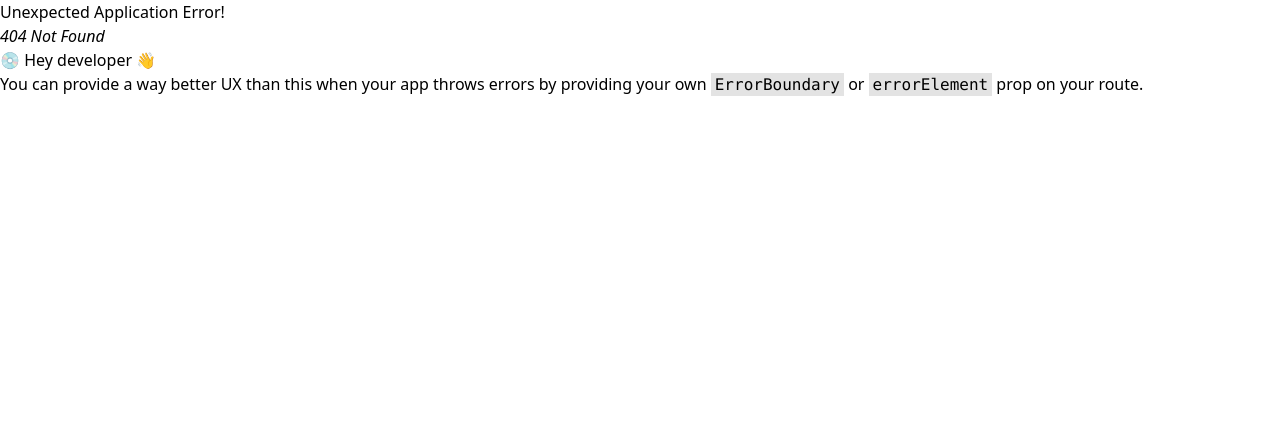
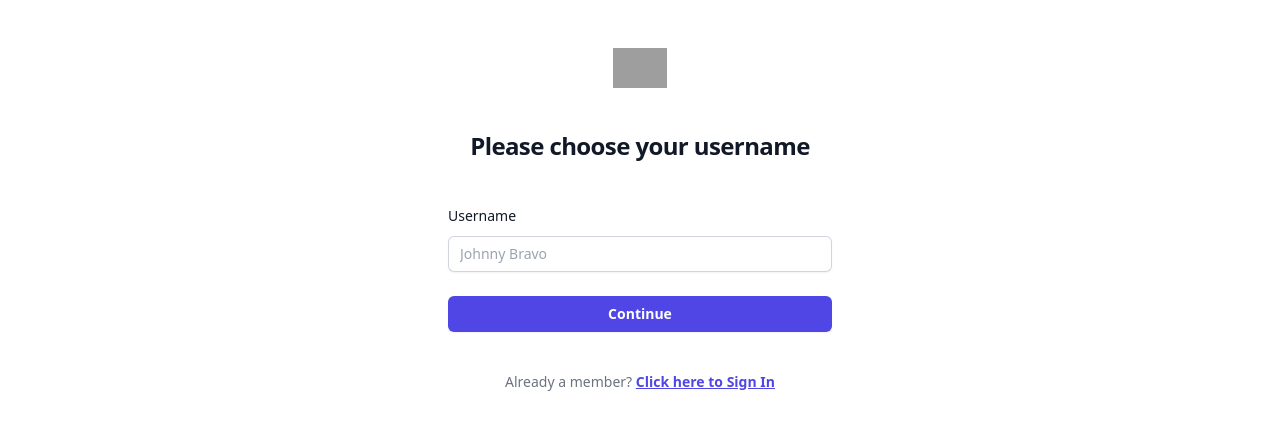
Before and after one commit to CostinVE/ConnectApp, a React (Vite) app: page /ChooseUsername in a window 1280 px wide. Before the commit this address had no page. Shown: the top 430 px of the page. Built offline with nearby package versions, Linux system fonts and the light colour scheme; grey boxes are pictures that could not be loaded.

Commit message:
update 3

```diff
--- /dev/null
+++ b/src/components/ChooseUsername.jsx
@@ -0,0 +1,102 @@
+import { useState } from 'react';
+import { useNavigate } from 'react-router-dom';
+import { auth } from '../config/firebase';
+import { updateProfile } from 'firebase/auth';
+import { collection, addDoc } from 'firebase/firestore';
+import { database } from '../config/firebase';
+
+export const ChooseUsername = () => {
+  const [username, setUsername] = useState('');
+  const navigate = useNavigate();
+
+  const addUserToFirestore = async (userID, username) => {
+    try {
+      // Add a new document with a generated ID
+      const docRef = await addDoc(collection(database, 'Users'), {
+        UserID: userID,
+        Username: username
+      });
+      console.log('Document written with ID: ', docRef.id);
+    } catch (e) {
+      console.error('Error adding document: ', e);
+    }
+  };
+
+  const handleContinue = async () => {
+    try {
+        event.preventDefault()
+      // Ensure username is not empty
+      if (!username) {
+        console.error('Username is required.');
+        return;
+      }
+
+      // Get the userID of the current user
+      const userID = auth.currentUser.uid;
+
+      // Update the user's display name using updateProfile
+      await updateProfile(auth.currentUser, { displayName: username });
+
+      // Add user data to Firestore
+      await addUserToFirestore(userID, username);
+
+      // Now you can navigate to the next page or perform any other actions
+      navigate('/ConnectApp');
+    } catch (err) {
+      console.error(err);
+    }
+  };  return (
+    <>
+      <div className="flex min-h-full flex-1 flex-col justify-center px-6 py-12 lg:px-8">
+        <div className="sm:mx-auto sm:w-full sm:max-w-sm">
+          <img
+            className="mx-auto h-10 w-auto"
+            src="https://tailwindui.com/img/logos/mark.svg?color=indigo&shade=600"
+            alt="Your Company"
+          />
+          <h2 className="mt-10 text-center text-2xl font-bold leading-9 tracking-tight text-gray-900">
+            Please choose your username
+          </h2>
+        </div>
+
+        <div className="mt-10 sm:mx-auto sm:w-full sm:max-w-sm">
+          <form className="space-y-6">
+            <div>
+              <label htmlFor="username" className="block text-sm font-medium leading-6 text-gray-900">
+                Username
+              </label>
+              <div className="mt-2">
+                <input
+                  id="username"
+                  name="username"
+                  type="text"
+                  className="block w-full rounded-md border-0 py-1.5 text-gray-900 shadow-sm ring-1 ring-inset ring-gray-300 placeholder:text-gray-400 focus:ring-2 focus:ring-inset focus:ring-indigo-600 sm:text-sm sm:leading-6"
+                  placeholder="Johnny Bravo"
+                  value={username}
+                  onChange={(event) => setUsername(event.target.value)}
+                />
+              </div>
+            </div>
+
+            <div>
+              <button
+                type="button"
+                className="flex w-full justify-center rounded-md bg-indigo-600 px-3 py-1.5 text-sm font-semibold leading-6 text-white shadow-sm hover:bg-indigo-500 focus-visible:outline focus-visible:outline-2 focus-visible:outline-offset-2 focus-visible:outline-indigo-600"
+                onClick={handleContinue}
+              >
+                Continue
+              </button>
+            </div>
+          </form>
+
+          <p className="mt-10 text-center text-sm text-gray-500">
+            Already a member?{' '}
+            <a href="/SignIn" className="font-bold leading-4 text-indigo-600 hover:text-indigo-500 underline hover:underline-offset-[2px]">
+              Click here to Sign In
+            </a>
+          </p>
+        </div>
+      </div>
+    </>
+  );
+};
--- a/src/components/MainFeed.jsx
+++ b/src/components/MainFeed.jsx
@@ -12,6 +12,7 @@ import React, { useState, useEffect } from "react";
 import '../index.css';
 import { database, auth } from '../config/firebase.jsx';
 import { collection, addDoc, Timestamp, getDocs} from 'firebase/firestore';
+import { getUserByUserID } from "./getUserByUsername.jsx";
 
 export const MainFeed = () => {
 
@@ -22,13 +23,8 @@ export const MainFeed = () => {
 
   const getUserName = async (userID) => {
     try {
-      const userDoc = await doc(database, 'users', userID).get();
-      if (userDoc.exists()) {
-        const userData = userDoc.data();
-        return userData.name || userData.email; // Use username if available, otherwise use email
-      } else {
-        return 'Unknown User';
-      }
+      const user = await getUserByUsername(userID);
+      return user ? user.username : 'Unknown User';
     } catch (error) {
       console.error('Error fetching user:', error);
       return 'Unknown User';
@@ -68,22 +64,39 @@ export const MainFeed = () => {
   }, []);
 
 
+  const onPost = async () => {
+    try {
+      // Get the current user's UID
+      const userID = auth?.currentUser?.uid;
 
-  const onPost = async () => {
-    const userName = await getUserName(auth?.currentUser?.uid);
-    try {
-      await addDoc(tweetCollectionRef, {
-        Post: newPost,
-        Likes: 0,
-        Timestamp: generateTimestamp(), // Get the current timestamp
-        UserId: auth?.currentUser?.uid,
-        UserName: userName
-      });
-      setNewPost(''); // Clear the input field after posting
+      // Get the user's username based on the UID
+      const user = await getUserByUserID(userID);
+
+      // Check if the user data is available
+      if (user) {
+        // Extract the userID and username
+        const { userID, username } = user;
+
+        // Add the post to the tweet collection
+        await addDoc(tweetCollectionRef, {
+          Post: newPost,
+          Likes: 0,
+          Timestamp: generateTimestamp(),
+          UserId: userID,
+          UserName: username
+        });
+
+        // Clear the input field after posting
+        setNewPost('');
+      } else {
+        console.error('User not found');
+      }
     } catch (err) {
       console.error(err);
     }
   };
+
+
 
 
 
@@ -122,16 +135,16 @@ export const MainFeed = () => {
       </section>
       {/* Feed space */}
       <section className="flex-col w-full">
-      {tweetList.map((tweet) => (
-        <div className="flex-col" key={tweet.id}> {/* Make sure to add a unique key for each rendered element */}
-        <div className="flex flex-row my-5">
+      {tweetList.sort((a, b) => b.Timestamp.seconds - a.Timestamp.seconds).map((tweet) => (
+        <div className="flex-col p-3 Shadow" key={tweet.id}> {/* Make sure to add a unique key for each rendered element */}
+        <div className="flex flex-row my-5 S">
          <img
           src={avatarIMG}
           className="col-start-1 col-end-1 row-start-1 row-end-2"
           style={{ height: "32px", borderRadius: "50%",}}
           alt="User Avatar"
         />
-        <p className="lato-bold"> &nbsp; {tweet.Username}</p>
+        <p className="lato-bold"> &nbsp;&nbsp; {tweet.UserName}</p>
         </div>
         <p className="flex flex-col my-5">{tweet.Post}</p>
         <p>{formattedDate(tweet.Timestamp?.seconds)}</p>
--- a/src/components/auth.jsx
+++ b/src/components/auth.jsx
@@ -1,4 +1,5 @@
 import { useState, useEffect } from 'react';
+import { useNavigate } from 'react-router-dom';
 import { auth, googleProvider} from '../config/firebase'
 import { createUserWithEmailAndPassword, signInWithPopup, onAuthStateChanged, signOut } from 'firebase/auth';
 
@@ -7,6 +8,7 @@ const Auth = () => {
     const [email, setEmail] = useState('');
     const [password, setPassword] = useState('');
     const [currentUser, setCurrentUser] = useState(null);
+    const navigate = useNavigate()
 
     useEffect(() => {
         const unsubscribe = onAuthStateChanged(auth, (user) => {
@@ -17,12 +19,13 @@ const Auth = () => {
     }, []);
 
 
-    const signIn = async () => {
+    const Register = async () => {
         try {
             await createUserWithEmailAndPassword(auth, email, password);
         } catch (err) {
             console.error(err);
         }
+        navigate('/ChooseUsername')
     };
 
 
@@ -84,9 +87,10 @@ const Auth = () => {
                 <button
                   type="button"
                   className="flex w-full justify-center rounded-md bg-indigo-600 px-3 py-1.5 text-sm font-semibold leading-6 text-white shadow-sm hover:bg-indigo-500 focus-visible:outline focus-visible:outline-2 focus-visible:outline-offset-2 focus-visible:outline-indigo-600"
-                  onClick={signIn}
+                  onClick={Register}
+
                 >
-                  Sign in
+                  Register
                 </button>
               </div>
             </form>
--- /dev/null
+++ b/src/components/getUserByUsername.jsx
@@ -0,0 +1,30 @@
+import { collection, query, where, getDocs } from 'firebase/firestore';
+import { database } from '../config/firebase';
+
+export const getUserByUserID = async (userID) => {
+  try {
+    // Create a query to find the user document with the given userID
+    const q = query(collection(database, 'Users'), where('UserID', '==', userID));
+
+    // Execute the query
+    const querySnapshot = await getDocs(q);
+
+    // Check if there are any matching documents
+    if (!querySnapshot.empty) {
+      // Assuming there's only one user with this userID, get the first document
+      const userDoc = querySnapshot.docs[0];
+
+      // Extract the username from the document
+      const username = userDoc.data().Username;
+
+      return { userID, username };
+    } else {
+      // No user found with the given userID
+      console.error('No user found with the userID:', userID);
+      return null;
+    }
+  } catch (error) {
+    console.error('Error fetching user:', error);
+    return null;
+  }
+};
--- a/src/index.css
+++ b/src/index.css
@@ -42,7 +42,7 @@
 
 .lato-bold {
   font-family: "Lato", sans-serif;
-  font-weight: 700;
+  font-weight: 600;
   font-style: normal;
 }
 
--- a/src/main.jsx
+++ b/src/main.jsx
@@ -8,6 +8,7 @@ import SignIn from "./components/signIn";
 import { MainFeed } from "./components/MainFeed";
 import Layout from "./Layout";
 import { Sidebar } from "./components/Sidebar";
+import { ChooseUsername } from "./components/ChooseUsername";
 
 const router = createBrowserRouter([
   {
@@ -23,6 +24,10 @@ const router = createBrowserRouter([
     element: <SignIn />,
   },
   {
+    path: "/ChooseUsername",
+    element: <ChooseUsername />,
+  },
+  {
     path: "/ConnectApp",
     element: <Layout><Sidebar/><MainFeed /></Layout>
   },
```
